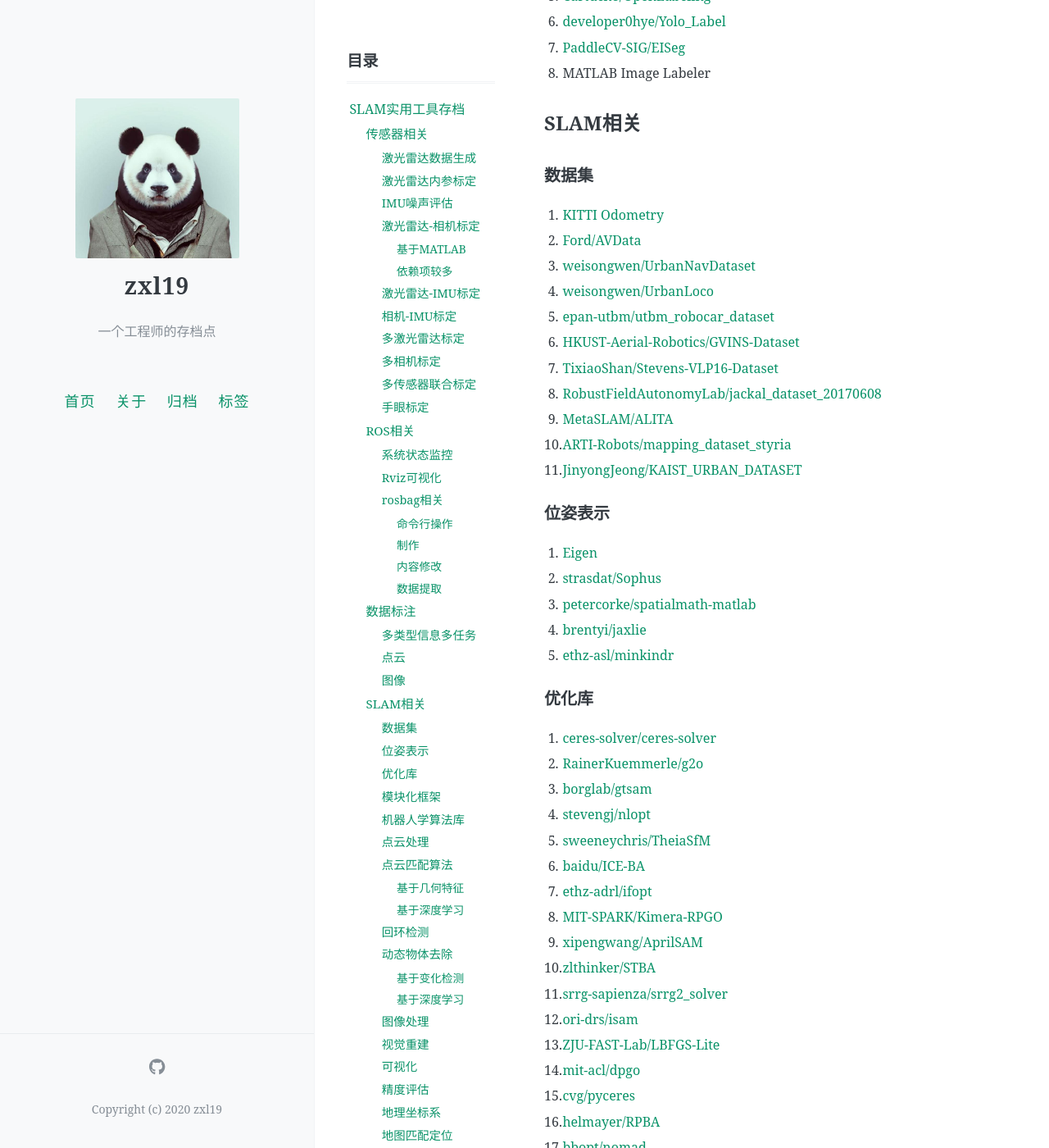
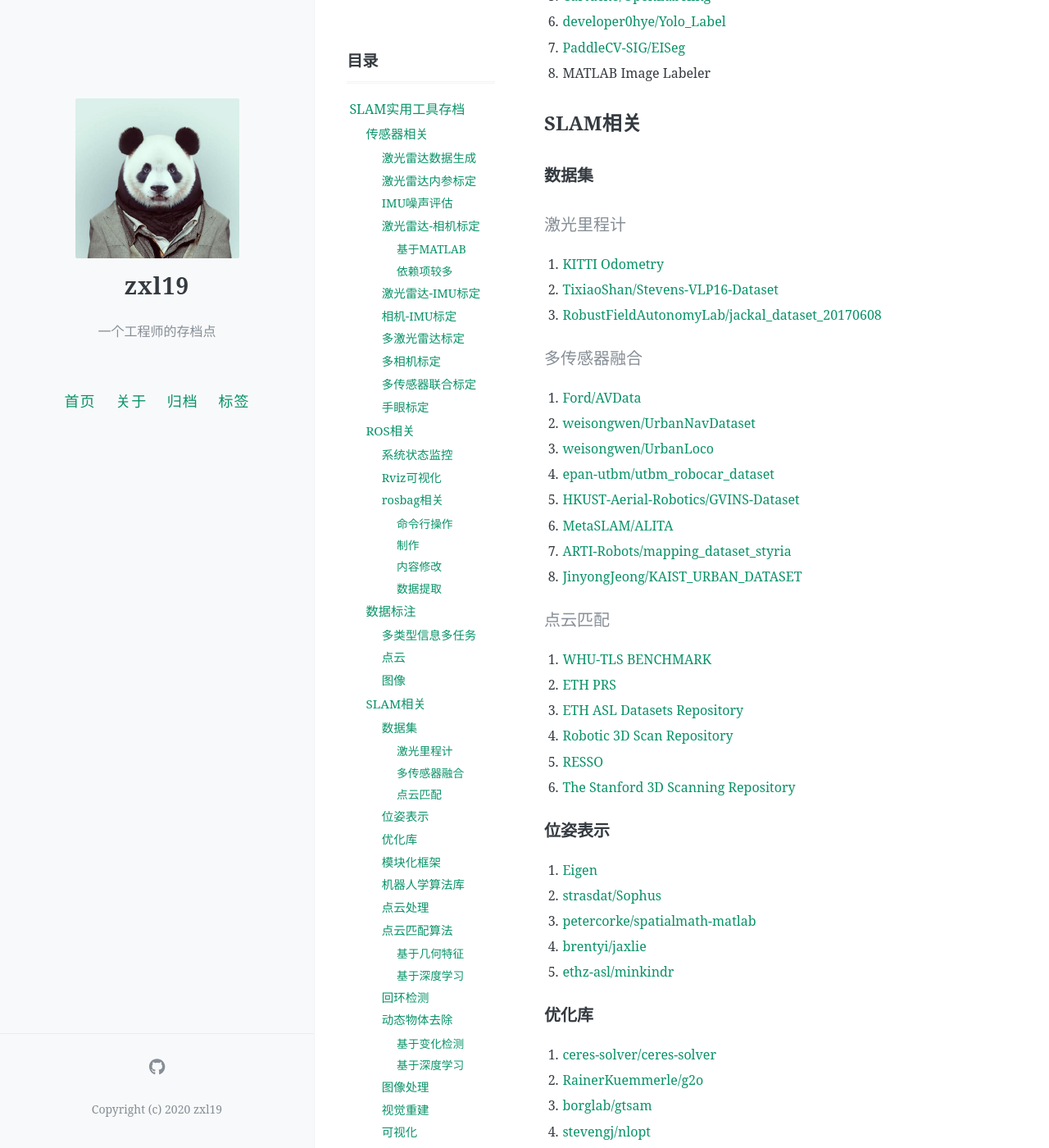
Before and after one commit to zxl19/zxl19.github.io, a Jekyll site: the page built from _posts/2021-05-25-slam-tool.md, in a window 1280 px wide and 1400 px high, scrolled down 4643 px. Shown: the whole window at 82% size. Built offline with Jekyll 4.4.1, drawn with Linux system fonts in a browser that asks for light colours; comment, search, counter and statistics services are not loaded; some of the changed text lies outside the part shown.

Commit message:
Update Posts

```diff
--- a/_posts/2021-05-25-slam-tool.md
+++ b/_posts/2021-05-25-slam-tool.md
@@ -179,17 +179,31 @@ pinned: false
 
 ### 数据集
 
+#### 激光里程计
+
 1. [KITTI Odometry](http://www.cvlibs.net/datasets/kitti/eval_odometry.php)
-2. [Ford/AVData](https://github.com/Ford/AVData)
-3. [weisongwen/UrbanNavDataset](https://github.com/weisongwen/UrbanNavDataset)
-4. [weisongwen/UrbanLoco](https://github.com/weisongwen/UrbanLoco)
-5. [epan-utbm/utbm_robocar_dataset](https://github.com/epan-utbm/utbm_robocar_dataset)
-6. [HKUST-Aerial-Robotics/GVINS-Dataset](https://github.com/HKUST-Aerial-Robotics/GVINS-Dataset)
-7. [TixiaoShan/Stevens-VLP16-Dataset](https://github.com/TixiaoShan/Stevens-VLP16-Dataset)
-8. [RobustFieldAutonomyLab/jackal_dataset_20170608](https://github.com/RobustFieldAutonomyLab/jackal_dataset_20170608)
-9. [MetaSLAM/ALITA](https://github.com/MetaSLAM/ALITA)
-10. [ARTI-Robots/mapping_dataset_styria](https://github.com/ARTI-Robots/mapping_dataset_styria)
-11. [JinyongJeong/KAIST_URBAN_DATASET](https://github.com/JinyongJeong/KAIST_URBAN_DATASET)
+2. [TixiaoShan/Stevens-VLP16-Dataset](https://github.com/TixiaoShan/Stevens-VLP16-Dataset)
+3. [RobustFieldAutonomyLab/jackal_dataset_20170608](https://github.com/RobustFieldAutonomyLab/jackal_dataset_20170608)
+
+#### 多传感器融合
+
+1. [Ford/AVData](https://github.com/Ford/AVData)
+2. [weisongwen/UrbanNavDataset](https://github.com/weisongwen/UrbanNavDataset)
+3. [weisongwen/UrbanLoco](https://github.com/weisongwen/UrbanLoco)
+4. [epan-utbm/utbm_robocar_dataset](https://github.com/epan-utbm/utbm_robocar_dataset)
+5. [HKUST-Aerial-Robotics/GVINS-Dataset](https://github.com/HKUST-Aerial-Robotics/GVINS-Dataset)
+6. [MetaSLAM/ALITA](https://github.com/MetaSLAM/ALITA)
+7. [ARTI-Robots/mapping_dataset_styria](https://github.com/ARTI-Robots/mapping_dataset_styria)
+8. [JinyongJeong/KAIST_URBAN_DATASET](https://github.com/JinyongJeong/KAIST_URBAN_DATASET)
+
+#### 点云匹配
+
+1. [WHU-TLS BENCHMARK](http://3s.whu.edu.cn/ybs/en/benchmark.htm)
+2. [ETH PRS](https://prs.igp.ethz.ch/research/completed_projects/automatic_registration_of_point_clouds.html)
+3. [ETH ASL Datasets Repository](https://projects.asl.ethz.ch/datasets/)
+4. [Robotic 3D Scan Repository](http://kos.informatik.uni-osnabrueck.de/3Dscans/)
+5. [RESSO](https://3d.bk.tudelft.nl/liangliang/publications/2019/plade/resso.html)
+6. [The Stanford 3D Scanning Repository](https://graphics.stanford.edu/data/3Dscanrep/)
 
 ### 位姿表示
 
@@ -271,6 +285,8 @@ pinned: false
 8. [yorsh87/nicp](https://github.com/yorsh87/nicp)
 9. [YuePanEdward/GH-ICP](https://github.com/YuePanEdward/GH-ICP)
 10. [STORM-IRIT/OpenGR](https://github.com/STORM-IRIT/OpenGR)
+11. [WPC-WHU/GROR](https://github.com/WPC-WHU/GROR)
+12. [chsl/PLADE](https://github.com/chsl/PLADE)
 
 #### 基于深度学习
 
```
Also changed, not shown: _posts/.2021-09-10-interview-record.md (+1 -1 lines), _posts/.2021-09-24-wish-list.md (+1 -1 lines), _posts/2020-06-06-markdown-editor.md (+2 -2 lines), _posts/2020-06-10-matlab-tool.md (+1 -1 lines), _posts/2022-08-26-reference-management.md (added, +28 -0 lines).
